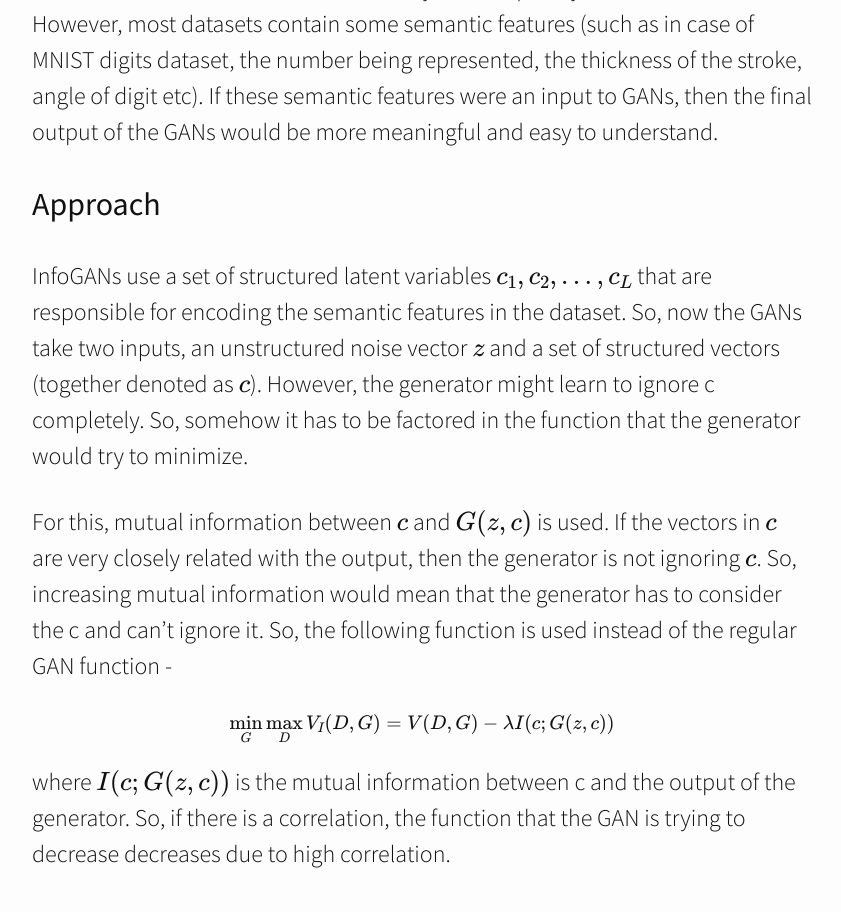
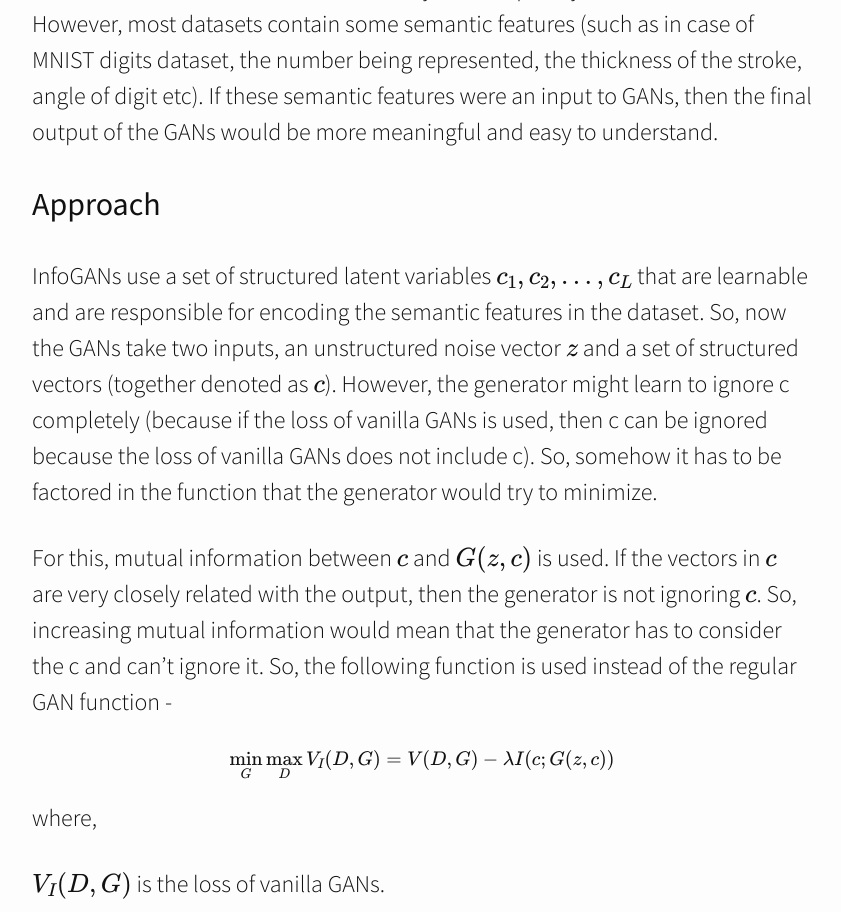
Before and after one commit to rajatsharma2204/AML_Tutorial_GANs, a Jekyll site: the page built from infogans.md, in a window 1280 px wide and 1400 px high, scrolled down 563 px. Shown: the top 912 px of the window, without its empty margins (218-1059 px from the left). Built offline with Jekyll 4.4.1, drawn with Linux system fonts in a browser that asks for light colours; nearby versions of some CDN libraries; formulas are drawn with MathJax 3.

Commit message:
Update infogans.md
Updated the InfoGANs.

```diff
--- a/infogans.md
+++ b/infogans.md
@@ -13,14 +13,18 @@ The noise vectors that are taken as inputs in the generator are unstructured and
 
 ## Approach
 
-InfoGANs use a set of structured latent variables $c_1, c_2, \ldots, c_L$ that are responsible for encoding the semantic features in the dataset. So, now the GANs take two inputs, an unstructured noise vector $z$ and a set of structured vectors (together denoted as $c$). However, the generator might learn to ignore c completely. So, somehow it has to be factored in the function that the generator would try to minimize.
+InfoGANs use a set of structured latent variables $c_1, c_2, \ldots, c_L$ that are learnable and are responsible for encoding the semantic features in the dataset. So, now the GANs take two inputs, an unstructured noise vector $z$ and a set of structured vectors (together denoted as $c$). However, the generator might learn to ignore c completely (because if the loss of vanilla GANs is used, then c can be ignored because the loss of vanilla GANs does not include c). So, somehow it has to be factored in the function that the generator would try to minimize.
 
 For this, mutual information between $c$ and $G(z, c)$ is used. If the vectors in $c$ are very closely related with the output, then the generator is not ignoring $c$. So, increasing mutual information would mean that the generator has to consider the c and can't ignore it.
 So, the following function is used instead of the regular GAN function -
 
 $$\displaystyle \min\limits_G \max\limits_D V_I(D, G)  = V(D, G) - \lambda I(c; G(z, c))$$
 
-where $I(c; G(z, c))$ is the mutual information between c and the output of the generator.
+where,
+
+$V_I(D, G)$ is the loss of vanilla GANs.
+
+$I(c; G(z, c))$ is the mutual information between c and the output of the generator.
 So, if there is a correlation, the function that the GAN is trying to decrease decreases due to high correlation.
 
 ## Advantages
```
